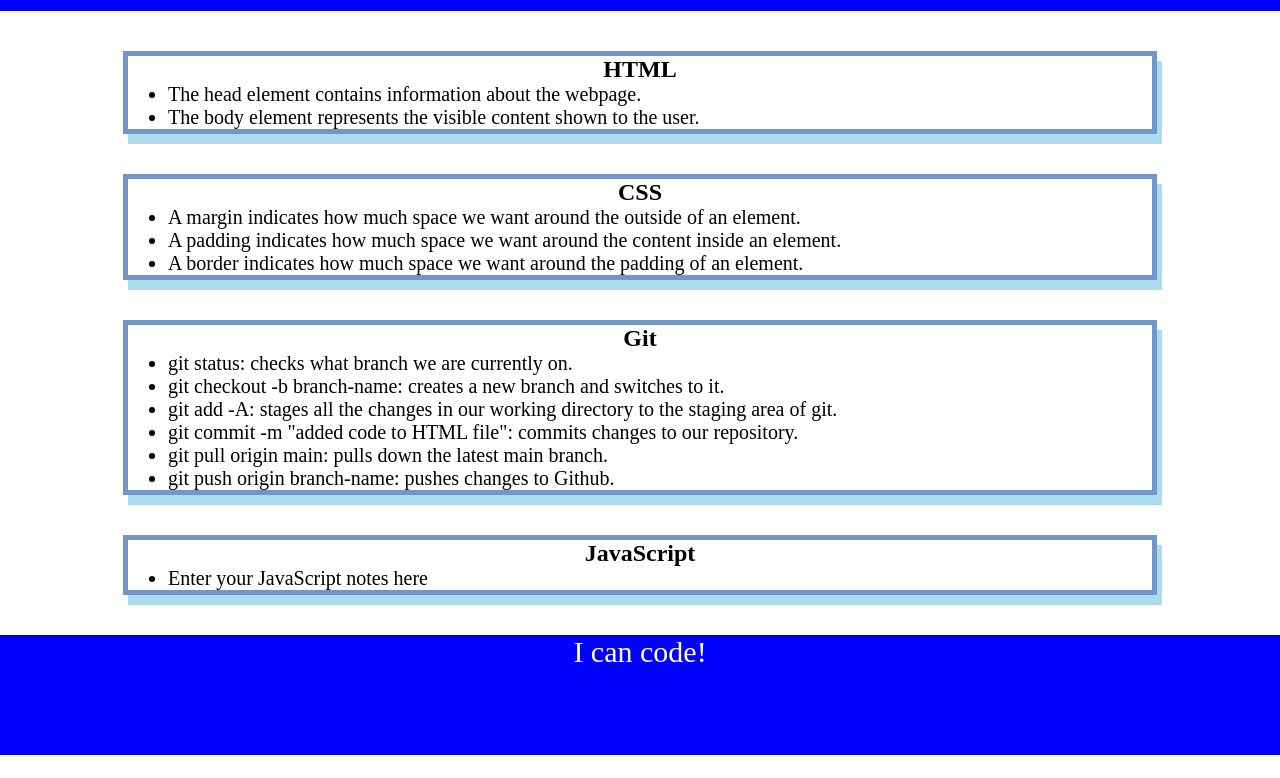
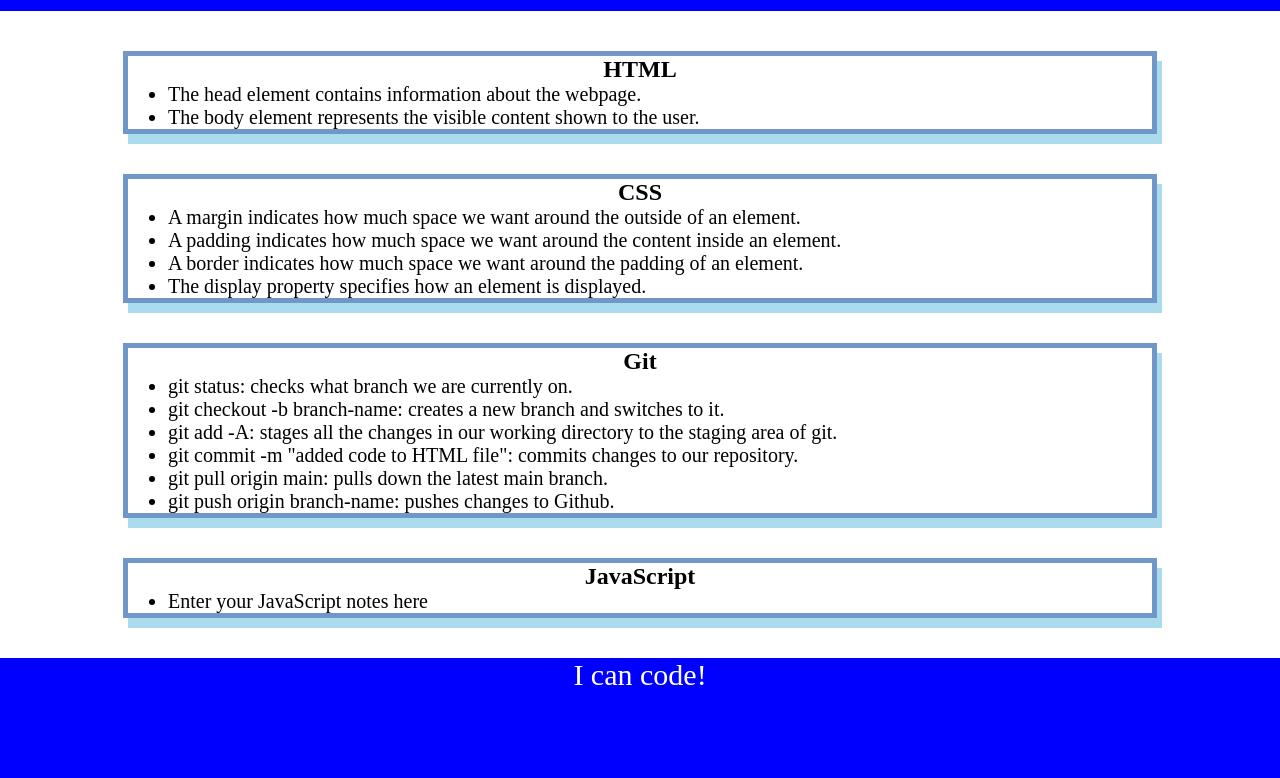
Before and after one commit to Wallacethewonderer/Prework-Study-Guide, a plain HTML site: page index.html in a window 1280 px wide. Shown: the part 109-887 px from the top of the page. Before the commit the page ends 864 px from the top, so only its background shows below. Drawn offline with Linux system fonts and the light colour scheme.

Commit message:
added CSS to project

```diff
--- a/index.html
+++ b/index.html
@@ -28,6 +28,7 @@
           <li>A margin indicates how much space we want around the outside of an element.</li>
           <li>A padding indicates how much space we want around the content inside an element.</li>
           <li>A border indicates how much space we want around the padding of an element.</li>
+          <li>The display property specifies how an element is displayed. </li>
         </ul>
       </section>
 
```
